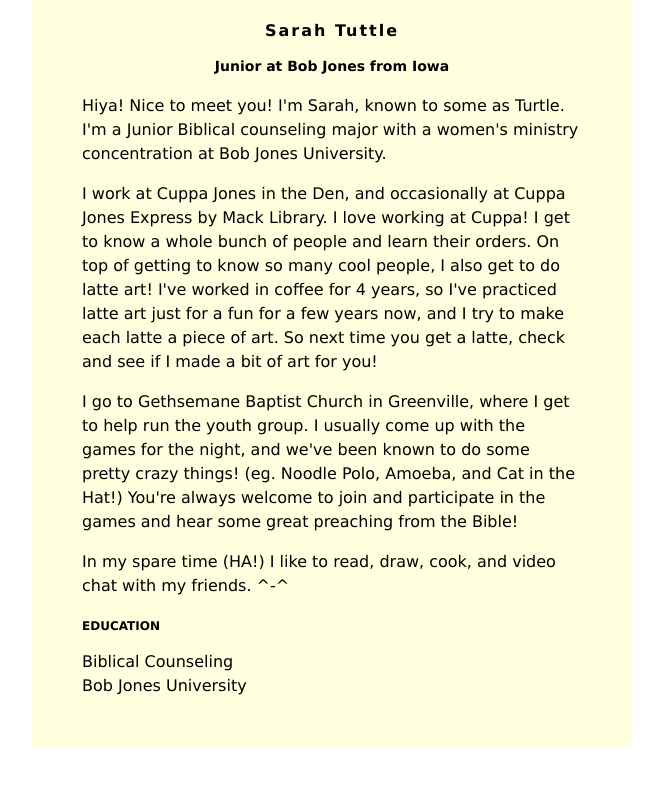
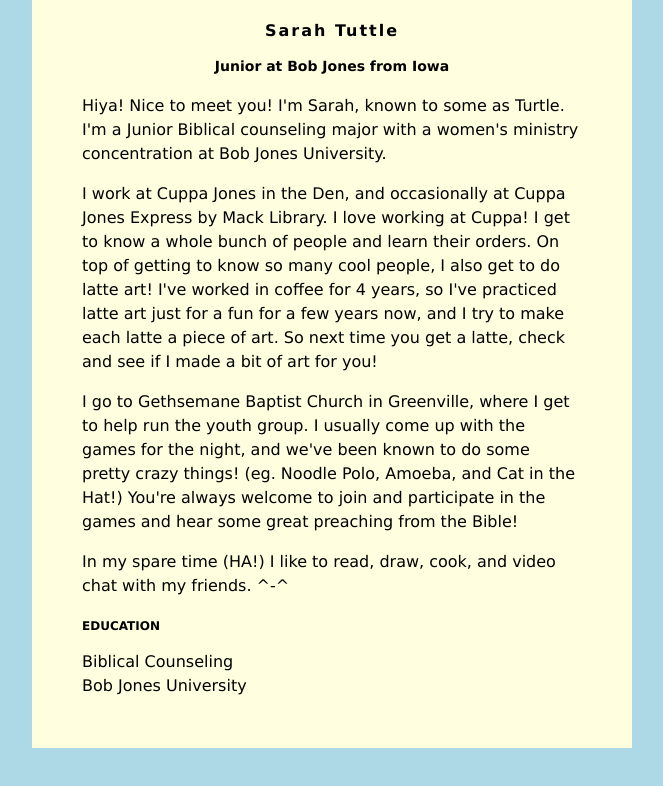
Before and after one commit to AwkwardTurtle72/AwkwardTurtle72.github.io, a plain HTML site: page index.html in a window 1280 px wide. Shown: the whole page, without its empty margins (308-971 px from the left). Drawn offline with Linux system fonts and the light colour scheme.

Commit message:
Update index.html

```diff
--- a/index.html
+++ b/index.html
@@ -2,7 +2,7 @@
 <head>
 <style>
 body {
-    background: cyanblue;
+    background: lightblue;
     font-family: Verdana;
 }
 #content {
```
